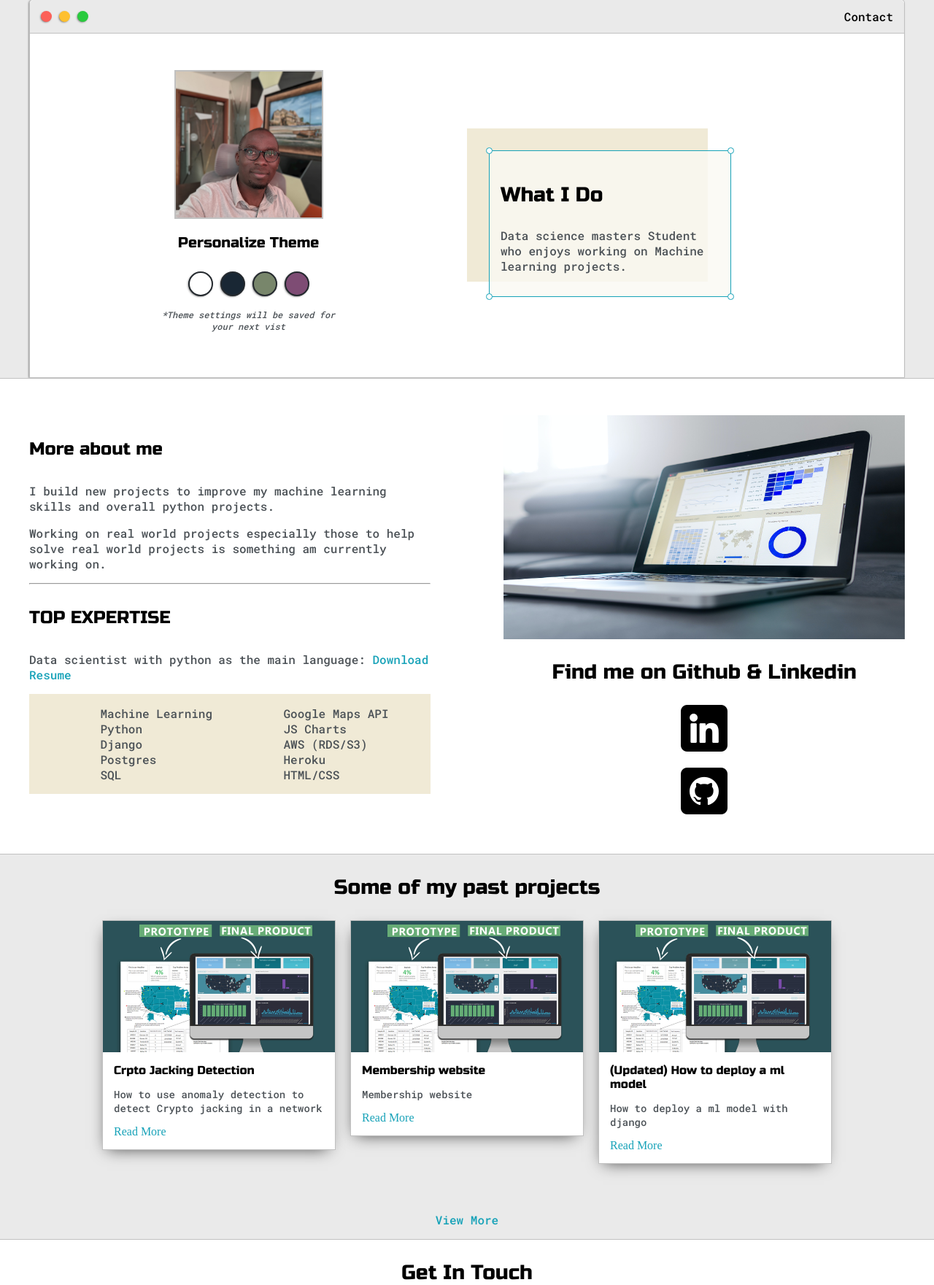
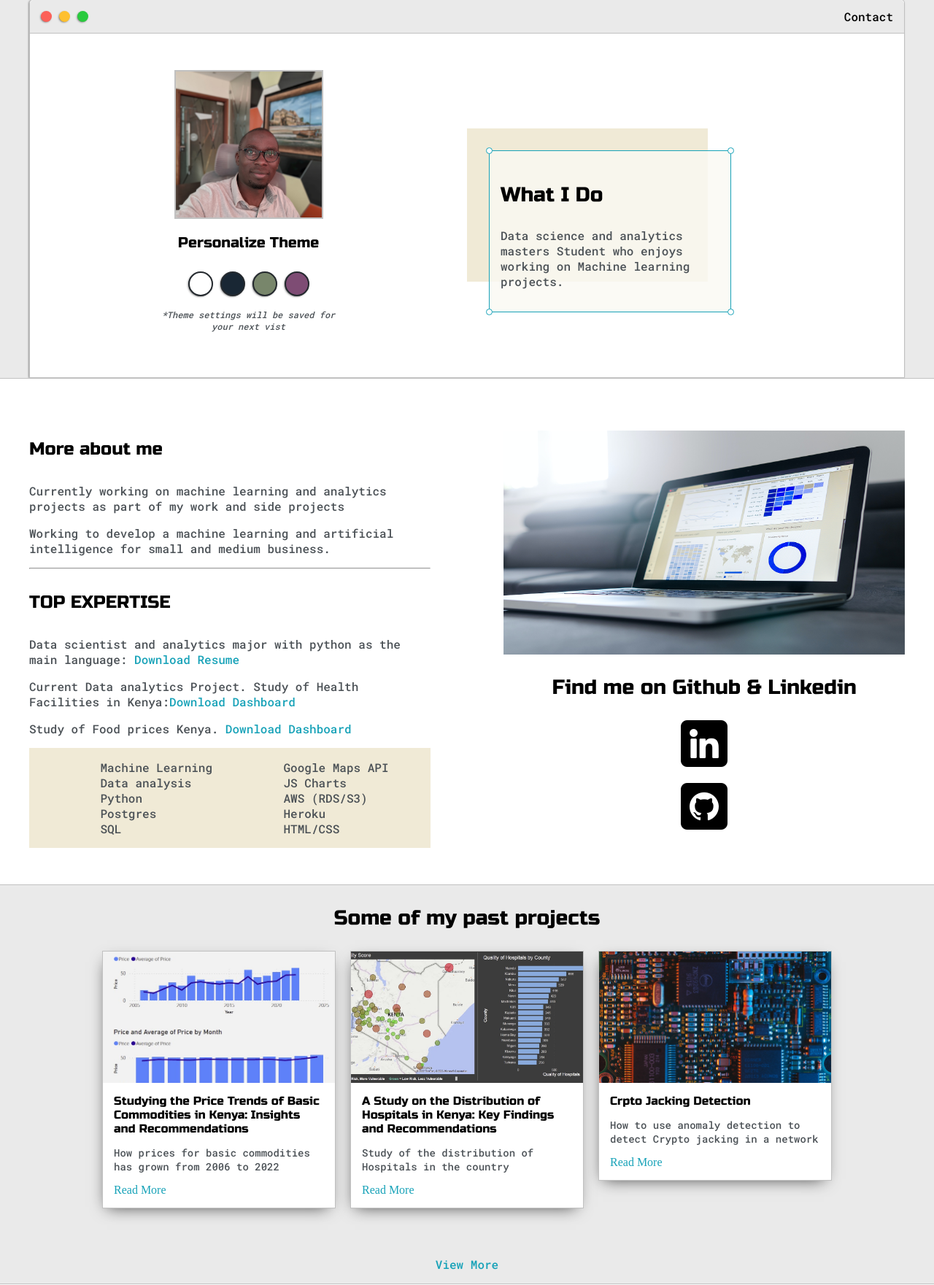
Before and after one commit to jumamzito/Zaibu-juma, a Django app: page / in a window 1280 px wide. Shown: the part 162-1923 px from the top of the page at 73% size. Run offline with Django 4.2, Linux system fonts and the light colour scheme; data comes from the database, SQL or seed files in the repository; both versions use the stored data as it was after the commit; some libraries are stand-ins or nearby versions.

Commit message:
More changes in relation to data analysis

```diff
--- a/core/models.py
+++ b/core/models.py
@@ -21,6 +21,7 @@ class Post(models.Model):
     featured = models.BooleanField(default=False)
     tags = models.ManyToManyField(Tag,null=True)
     slug = models.SlugField(null=True, blank=True)
+    modified_date = models.DateTimeField(auto_now=True)
 
     def __str__(self):
         return self.headline
@@ -37,3 +38,6 @@ class Post(models.Model):
                 has_slug = Post.objects.filter(slug=slug).exists()
             self.slug=slug
         super().save(*args, **kwargs)
+
+    class Meta:
+        ordering = ['-modified_date']
--- a/core/templates/core/index.html
+++ b/core/templates/core/index.html
@@ -45,7 +45,7 @@
 							<div id="corner-tl" class="corner"></div>
 							<div id="corner-tr" class="corner"></div>
 							<h3>What I Do</h3>
-							<p>Data science masters Student who enjoys working on Machine learning projects.</p>
+							<p>Data science and analytics masters Student who enjoys working on Machine learning projects.</p>
 							<div id="corner-br" class="corner"></div>
 							<div id="corner-bl" class="corner"></div>
 						</div>
@@ -62,22 +62,24 @@
 				<div class="about-me">
 					<h4>More about me</h4>
 
-					<p>I build new projects to improve my machine learning skills and overall python projects.</p>
+					<p>Currently working on machine learning and analytics projects as part of my work and side projects</p>
 
-					<p>Working on real world projects especially those to help solve real world projects is something am currently working on.</p>
+					<p>Working to develop a machine learning and artificial intelligence for small and medium business.</p>
 
 
 					<hr>
 
 					<h4>TOP EXPERTISE</h4>
 
-					<p>Data scientist with python as the main language: <a target="_blank" href="{% static 'resume.pdf' %}">Download Resume</a></p>
+					<p>Data scientist and analytics major with python as the main language: <a target="_blank" href="{% static 'resume.pdf' %}">Download Resume</a></p>
+					<p>Current Data analytics Project. Study of Health Facilities in Kenya:<a target="_blank" href="{% static 'Health Data Project.pdf' %}">Download Dashboard</a></p>
+					<p>Study of Food prices Kenya. <a target="_blank" href="{% static 'Cost of Prices.pdf' %}">Download Dashboard</a></p>
 
 					<div id="skills">
 						<ul>
 							<li>Machine Learning</li>
+							<li>Data analysis</li>
 							<li>Python</li>
-							<li>Django</li>
 							<li>Postgres</li>
 							<li>SQL</li>
 						</ul>
@@ -116,7 +118,7 @@
 				{% for post in posts %}
 				<div>
 					<div class="post">
-						<img class="thumbnail" src="{% static 'images/dash.jpg' %}">
+						<img class="thumbnail" src="{{post.thumbnail.url}}">
 						<div class="post-preview">
 							<h6 class="post-title">{{post.headline}}</h6>
 							<p class="post-intro">{{post.sub_headline}}</p>
```
Also changed, not shown: core/templates/core/post.html (+43 -6 lines), core/migrations/0006_alter_post_options_post_modified_date.py (added), db.sqlite3, static/images/images/average_prices.jpg (added), static/images/images/econ_gqjPEQl.jpg (added), static/images/images/mine.jpg (added), static/images/images/motherb.jpg (added), static/images/images/score.jpg (added), static/images/uploads/2023/04/01/mine.jpg (added), static/images/uploads/2023/04/01/motherb.jpg (added), 2 other files.
